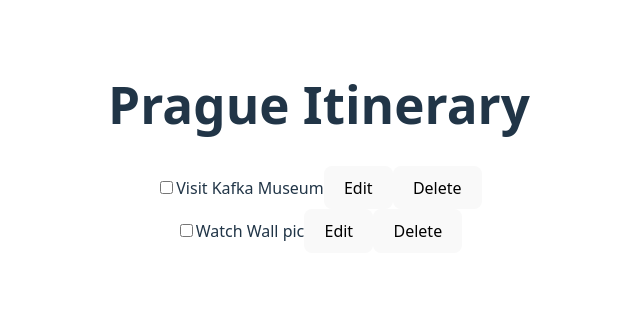
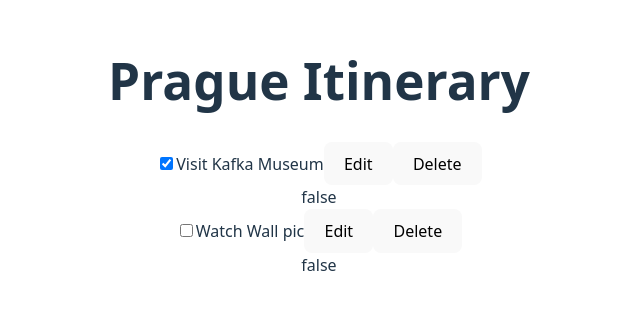
Before and after one commit to DanielRios491/bootcamp-frontend-25, a React (Vite) app: page / in a window 1280 px wide. Shown: the part 253-562 px from the top of the page, without its empty margins (321-961 px from the left). Built offline with nearby package versions, Linux system fonts and the light colour scheme.

Commit message:
corrections added

```diff
--- a/src/components/atoms/CheckboxAtom.jsx
+++ b/src/components/atoms/CheckboxAtom.jsx
@@ -3,7 +3,7 @@ export default function CheckboxAtom({ onChange, selected }) {
         <input
             type="checkbox"
             onChange={ onChange }
-            selected={ selected }
+            checked={ selected }
         />
     );
 }
--- a/src/components/atoms/ToDoTextAtom.jsx
+++ b/src/components/atoms/ToDoTextAtom.jsx
@@ -1,3 +1,13 @@
-export default function ToDoText({toDoText}) {
-    return <span>{toDoText}</span>
+export default function ToDoText({toDoText, readOnly, updateText}) {
+    if (readOnly) {
+        return <span>{toDoText}</span>;
+    }
+
+    return (
+        <input
+            type="text"
+            value={toDoText}
+            onChange={e => updateText(e.target.value)}
+        />
+    );
 }
--- a/src/components/molecules/ToDoMolecule.jsx
+++ b/src/components/molecules/ToDoMolecule.jsx
@@ -2,13 +2,13 @@ import ButtonAtom from '../atoms/ButtonAtom';
 import CheckboxAtom from '../atoms/CheckboxAtom';
 import ToDoTextAtom from '../atoms/ToDoTextAtom';
 
-export default function ToDoMolecule({onChangeBox, selected, toDoText, editOnChange, deleteOnChange}) {
+export default function ToDoMolecule({onChangeBox, selected, toDoText, readOnly, updateText, editClick, deleteClick}) {
     return (
         <div>
             <CheckboxAtom onChange={ onChangeBox } selected={ selected } />
-            <ToDoTextAtom toDoText={toDoText} />
-            <ButtonAtom onClick={ editOnChange } >Edit</ButtonAtom>
-            <ButtonAtom onClick={ deleteOnChange } >Delete</ButtonAtom>
+            <ToDoTextAtom toDoText={toDoText} readOnly={readOnly} updateText={ updateText } />
+            <ButtonAtom onClick={ editClick } >{readOnly? "Edit" : "Save"}</ButtonAtom>
+            <ButtonAtom onClick={ deleteClick } >Delete</ButtonAtom>
         </div>
     );
 }
--- a/src/components/organisms/ToDoOrganism.jsx
+++ b/src/components/organisms/ToDoOrganism.jsx
@@ -4,14 +4,13 @@ import ToDoMolecule from '../molecules/ToDoMolecule'
 export default function ToDoOrganism() {
 
     const toDoListArray = [
-        { id: 1, name: "Visit Kafka Museum", done: true},
-        { id: 2, name: "Watch Wall pic", done: false },
+        { id: 1, name: "Visit Kafka Museum", done: true, editable: false},
+        { id: 2, name: "Watch Wall pic", done: false, editable: false },
     ];
 
-    const [ toDoList, setToDoList ] = useState({})
+    const [ toDoList, setToDoList ] = useState(toDoListArray)
 
     function doneToDo (id) {
-        console.log(id);
         setToDoList(prev =>
             prev.map(item =>
                 item.id === id ? { ...item, done: !item.done } : item
@@ -19,27 +18,45 @@ export default function ToDoOrganism() {
         );
     }
 
-    function editToDo (id) {
-        console.log(id)
+    function editToDo(id) {
+        console.log("edit");
+        setToDoList(prev =>
+            prev.map(item =>
+                item.id === id && !item.done
+                ? { ...item, editable: !item.editable }
+                : item
+            )
+        );
+    }
+
+    function updateText(params) {
+
     }
 
     function deleteToDO (id) {
-        console.log(id)
+        setToDoList(prev =>
+            prev.filter( item =>
+                item.id !== id
+            )
+        )
     }
 
     return (
         <div>
             {
-                toDoListArray.map((element, index) => {
+                toDoList.map((element, index) => {
                     return (
-                        <div key={element.id} >
+                        <div key={index} >
                             <ToDoMolecule
                                 onChangeBox={() => doneToDo(element.id)}
                                 selected={element.done}
                                 toDoText={element.name}
-                                editToDoOnChange={() => editToDo(element.id)}
-                                deleteOnChange={() => deleteToDO(element.id)}
+                                readOnly={!element.editable}
+                                updateText={(text) => updateText(element.id, text)}
+                                editClick={() => editToDo(element.id)}
+                                deleteClick={() => deleteToDO(element.id)}
                             />
+                            <span>{ `${element.editable}` }</span>
                         </div>
                     );
                 })
```
